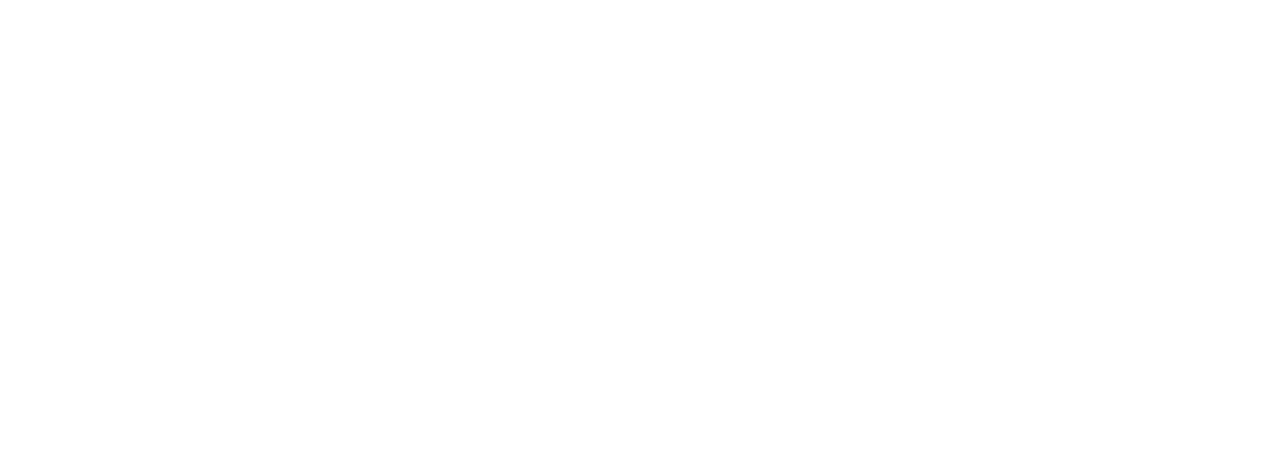
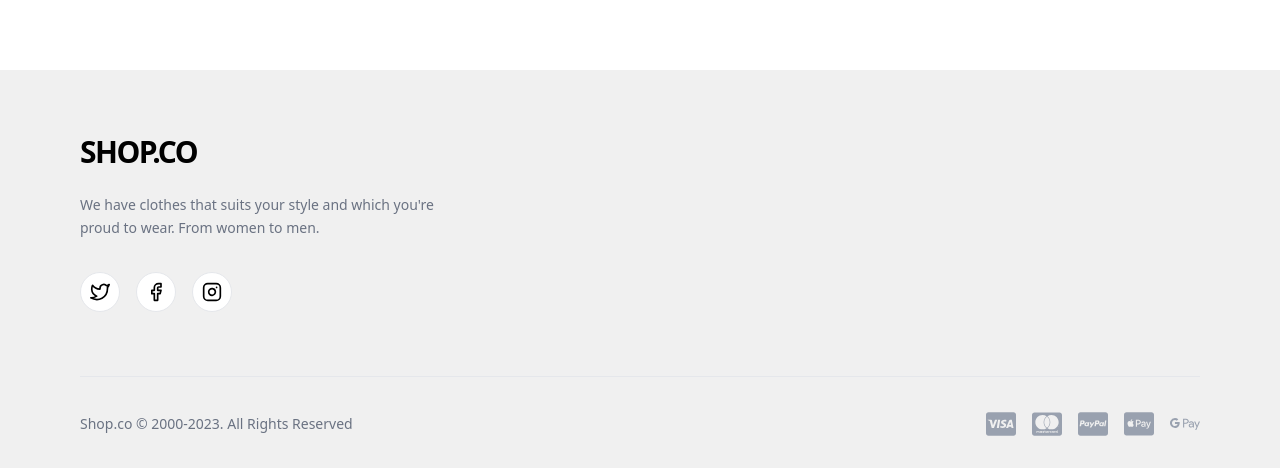
Before and after one commit to RizkiFirdausPurnama/E-Commerce-Web, a React app in the folder frontend-shop/: page / in a window 1280 px wide. Shown: the part 1877-2345 px from the top of the page. Before the commit the page ends 1867 px from the top, so only its background shows below. Built offline with nearby package versions, Linux system fonts and the light colour scheme; no server answers; the HTML template or start-up script is replaced by a standard one.

Commit message:
add footer

```diff
--- a/frontend-shop/src/App.jsx
+++ b/frontend-shop/src/App.jsx
@@ -1,6 +1,7 @@
 import React from 'react';
 import { BrowserRouter, Routes, Route } from 'react-router-dom';
 import Navbar from './components/Navbar';
+import Footer from './components/Footer';
 import Home from './pages/Home';
 import ProductDetail from './pages/ProductDetail';
 import Cart from './pages/Cart';
@@ -32,6 +33,7 @@
             <Route path="/register" element={<RegisterPage />} />
 
           </Routes>
+          <Footer />
         </BrowserRouter>
       </CartProvider>
     </AuthProvider>
--- /dev/null
+++ b/frontend-shop/src/components/Footer.jsx
@@ -0,0 +1,65 @@
+import React from 'react';
+// Kita gunakan icon dari react-icons agar mirip dengan desain
+// Pastikan sudah install: npm install react-icons
+import { FiTwitter, FiFacebook, FiInstagram, FiGithub } from 'react-icons/fi';
+// Menggunakan icon FontAwesome untuk payment gateway sebagai representasi visual
+import { FaCcVisa, FaCcMastercard, FaCcPaypal, FaCcApplePay, FaGooglePay } from 'react-icons/fa';
+
+const Footer = () => {
+    return (
+    // Container utama dengan background abu-abu terang
+    <footer className="bg-[#F0F0F0] px-6 md:px-20 pt-16 pb-8 font-sans mt-20">
+        <div className="max-w-7xl mx-auto">
+
+        {/* === Bagian Atas (Hanya Brand & Sosmed) === */}
+        <div className="mb-16">
+            <div className="max-w-sm">
+                {/* Logo Brand */}
+                <h2 className="text-3xl font-black tracking-tighter uppercase mb-6">SHOP.CO</h2>
+                {/* Deskripsi */}
+                <p className="text-sm text-gray-500 mb-8 leading-relaxed">
+                    We have clothes that suits your style and which you're proud to wear. From women to men.
+                </p>
+
+                {/* Social Media Icons */}
+                <div className="flex items-center gap-4">
+                    {/* Icon Wrapper (Lingkaran putih dengan border) */}
+                    <a href="#" className="w-10 h-10 bg-white border border-gray-200 rounded-full flex items-center justify-center text-xl hover:bg-black hover:text-white transition-colors duration-300">
+                        <FiTwitter />
+                    </a>
+                    <a href="#" className="w-10 h-10 bg-white border border-gray-200 rounded-full flex items-center justify-center text-xl hover:bg-black hover:text-white transition-colors duration-300">
+                        <FiFacebook />
+                    </a>
+                    <a href="#" className="w-10 h-10 bg-white border border-gray-200 rounded-full flex items-center justify-center text-xl hover:bg-black hover:text-white transition-colors duration-300">
+                        <FiInstagram />
+                    </a>
+                </div>
+            </div>
+        </div>
+
+        {/* === Bagian Bawah (Separator, Copyright, Payments) === */}
+        {/* Border top sebagai garis pemisah */}
+        <div className="border-t border-gray-200 pt-8 flex flex-col md:flex-row justify-between items-center gap-6">
+            {/* Copyright Text */}
+            <p className="text-sm text-gray-500 text-center md:text-left">
+                Shop.co © 2000-2023. All Rights Reserved
+            </p>
+
+            {/* Payment Icons */}
+            {/* Menggunakan icon font awesome sebagai placeholder visual yang mirip */}
+            <div className="flex items-center gap-4 text-gray-400 text-3xl">
+                <FaCcVisa title="Visa" className="hover:text-[#1A1F71] transition"/>
+                <FaCcMastercard title="Mastercard" className="hover:text-[#EB001B] transition"/>
+                <FaCcPaypal title="PayPal" className="hover:text-[#003087] transition"/>
+                <FaCcApplePay title="Apple Pay" className="hover:text-black transition"/>
+                <FaGooglePay title="Google Pay" className="hover:text-black transition"/>
+                {/* Catatan: Jika ingin persis seperti gambar, Anda perlu menggunakan file SVG/PNG asli dari masing-masing provider pembayaran */}
+            </div>
+        </div>
+
+    </div>
+    </footer>
+);
+};
+
+export default Footer;
--- a/frontend-shop/src/pages/Home.jsx
+++ b/frontend-shop/src/pages/Home.jsx
@@ -152,7 +152,7 @@
             <div className="grid grid-cols-1 md:grid-cols-3 gap-6">
                 {/* MEN */}
                 <Link to="/category/men" className="bg-white h-[250px] md:h-[350px] rounded-[20px] p-6 relative overflow-hidden group cursor-pointer">
-                    <h3 className="text-3xl font-black z-10 relative">Men</h3>
+                    <h3 className="text-3xl font-black z-10 relative text-white ">Men</h3>
                     <img
                         src="https://i.pinimg.com/736x/87/65/ea/8765ea6af8697e060ed5fcdb6aa1bb0e.jpg"
                         className="absolute right-0 top-0 h-full w-full object-cover group-hover:scale-110 transition duration-500"
```
Also changed, not shown: 1 other file (tests, documents, lock files or other folders).
